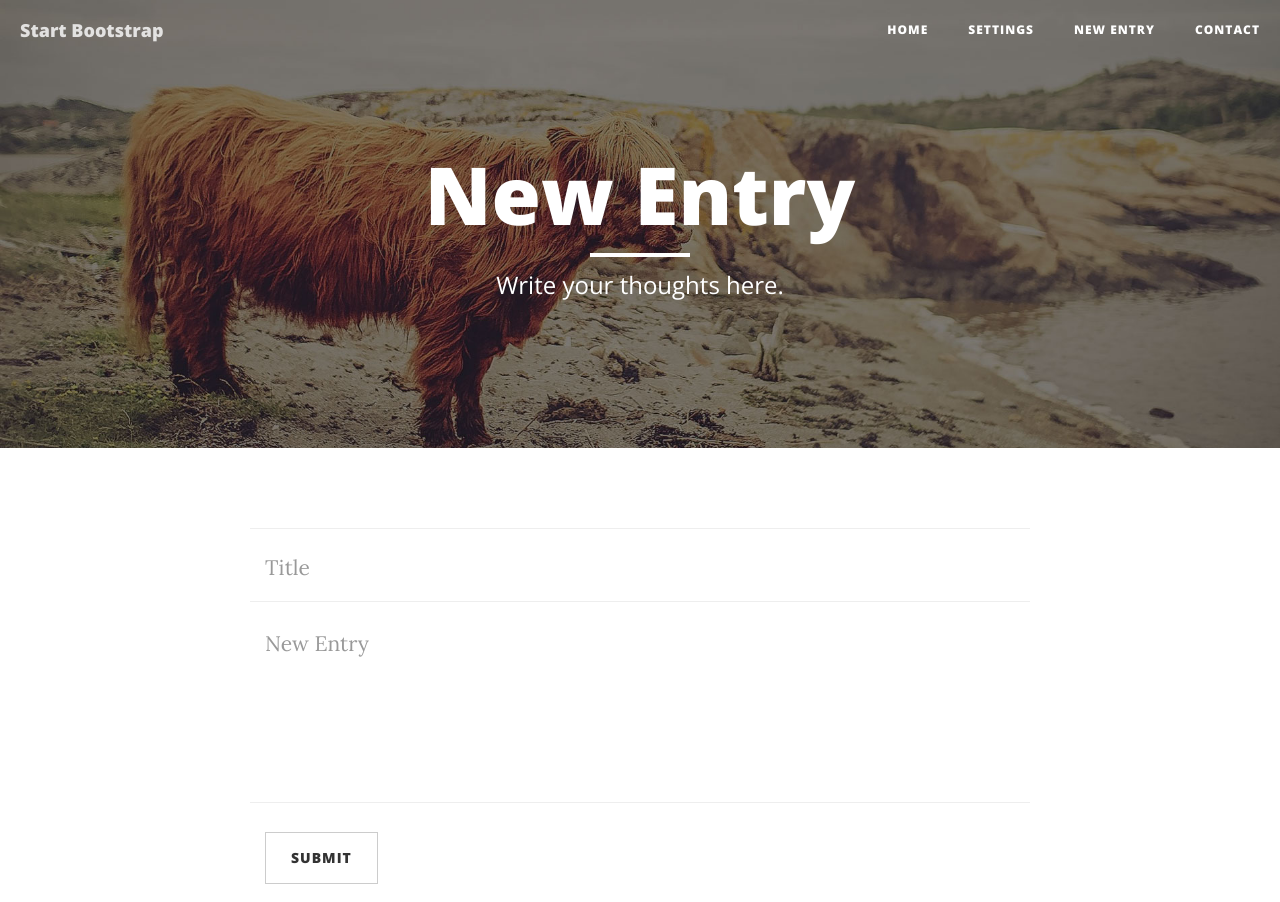
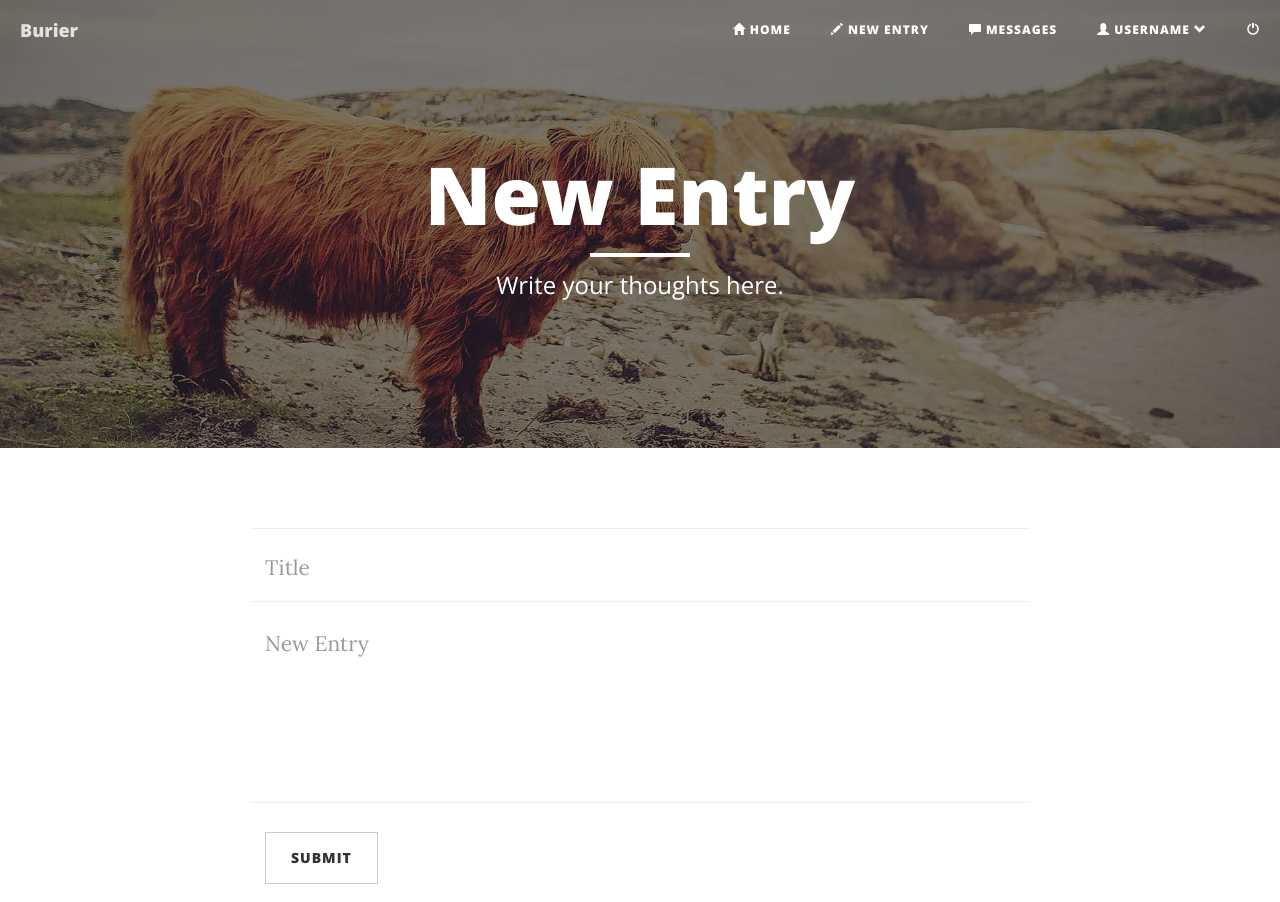
Before and after one commit to Anylnb/The-Burier-Diary, a plain HTML site: page newentry.html in a window 1280 px wide. Shown: the top 902 px of the page. Drawn offline with nearby package versions, Linux system fonts and the light colour scheme.

Commit message:
Update newentry.html

```diff
--- a/newentry.html
+++ b/newentry.html
@@ -1,3 +1,9 @@
+<!--
+    Document   : home.html
+    Created on : Oct 6, 2015, 8:52:04 PM
+    Author     : Maddie
+-->
+
 <!DOCTYPE html>
 <html lang="en">
 
@@ -8,8 +14,6 @@
     <meta name="viewport" content="width=device-width, initial-scale=1">
     <meta name="description" content="">
     <meta name="author" content="">
-
-    <title>Clean Blog - Contact</title>
 
     <!-- Bootstrap Core CSS -->
     <link href="css/bootstrap.min.css" rel="stylesheet">
@@ -44,24 +48,54 @@
                     <span class="icon-bar"></span>
                     <span class="icon-bar"></span>
                 </button>
-                <a class="navbar-brand" href="index.html">Start Bootstrap</a>
+                <a class="navbar-brand" href="index.html">Burier</a>
             </div>
 
             <!-- Collect the nav links, forms, and other content for toggling -->
             <div class="collapse navbar-collapse" id="bs-example-navbar-collapse-1">
                 <ul class="nav navbar-nav navbar-right">
-                    <li>
-                        <a href="home.html">Home</a>
+
+                    <li class="dropdown">
+                                <a href="home.html">
+                                    <i class="glyphicon glyphicon-home"></i>
+                                     Home
+                                </a>
                     </li>
-                    <li>
-                        <a href="settings.html">Settings</a>
+                    <li class="dropdown">
+                                <a href="new_enry.html">
+                                    <i class="glyphicon glyphicon-pencil"></i>
+                                     New Entry
+                                </a>
                     </li>
-                    <li>
-                        <a href="newentry.html">New Entry</a>
+
+                    <li class="dropdown">
+                                <a href="#" class="dropdown-toggle" data-toggle="dropdown">
+                                    <i class="glyphicon glyphicon-comment"></i>
+                                     Messages
+
+
+                                </a>
+                                <ul class="dropdown-menu" role="menu" aria-labelledby="dropdownMenu">
+                                    <li><a href="#">Message1</a><li>
+                                    <li><a href="#">Message2</a><li>
+                                    <li><a href="#">Message3</a></li>
+                                </ul>
+
                     </li>
-                    <li>
-                        <a href="contact.html">Contact</a>
+                    <li class="dropdown">
+                                <a href="#" class="dropdown-toggle" data-toggle="dropdown">
+                                    <i class="glyphicon glyphicon-user"></i>
+                                     Username
+                                    <i class="glyphicon glyphicon-chevron-down"></i>
+                                </a>
+                                <ul class="dropdown-menu" role="menu" aria-labelledby="dropdownMenu">
+                                    <li><a href="#">My Entry</a><li>
+                                    <li><a href="UserHelpPage.jsp">Setting</a><li>
+                                    <li class="divider"></li>
+                                    <li><a href="index.html">Log out</a></li>
+                                </ul>
                     </li>
+                    <li><a href="index.html"><i class="glyphicon glyphicon-off"></i></a></li>
                 </ul>
             </div>
             <!-- /.navbar-collapse -->
```
